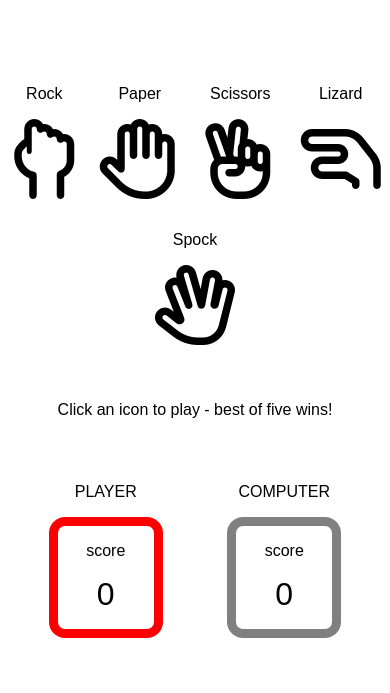
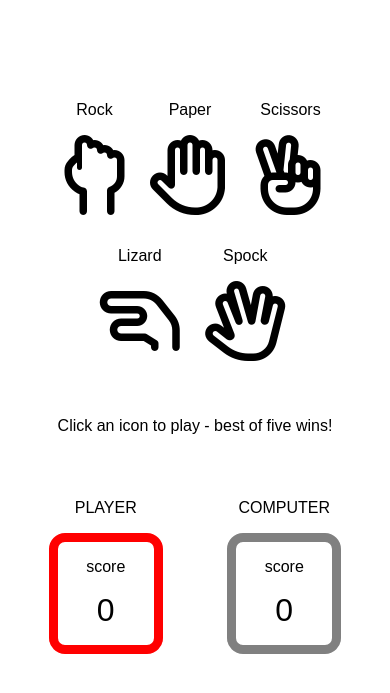
Before and after one commit to knutinator/lets-play-rpsls, a plain HTML site: page index.html in a window 390 px wide. Shown: the part 121-814 px from the top of the page. Drawn offline with Linux system fonts and the light colour scheme; a web font is replaced by a local one.

Commit message:
Fix styling of icons on mobile screens

```diff
--- a/assets/css/style.css
+++ b/assets/css/style.css
@@ -16,7 +16,7 @@ body {
 }
 
 #game-area {
-    padding: 1rem 0 2rem 0;
+    padding: 2rem;
     position: relative;
 }
 
```
